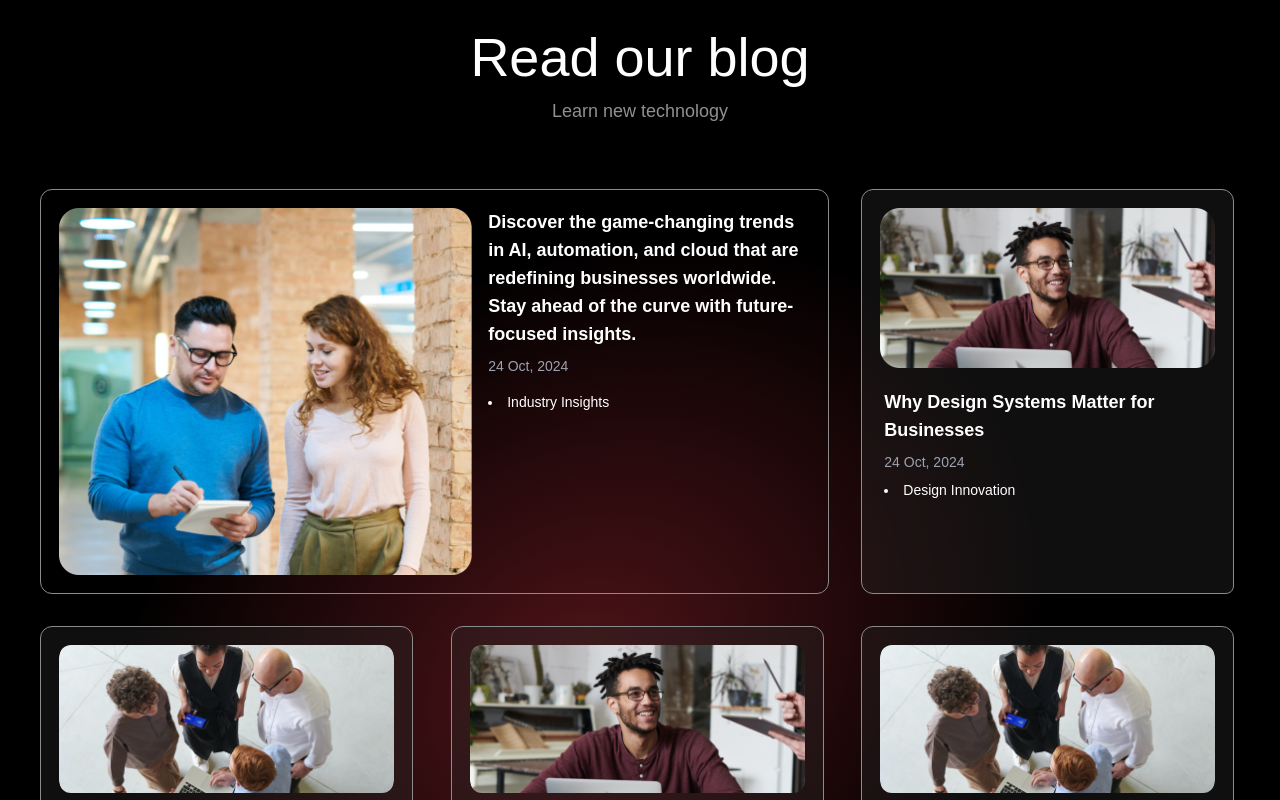
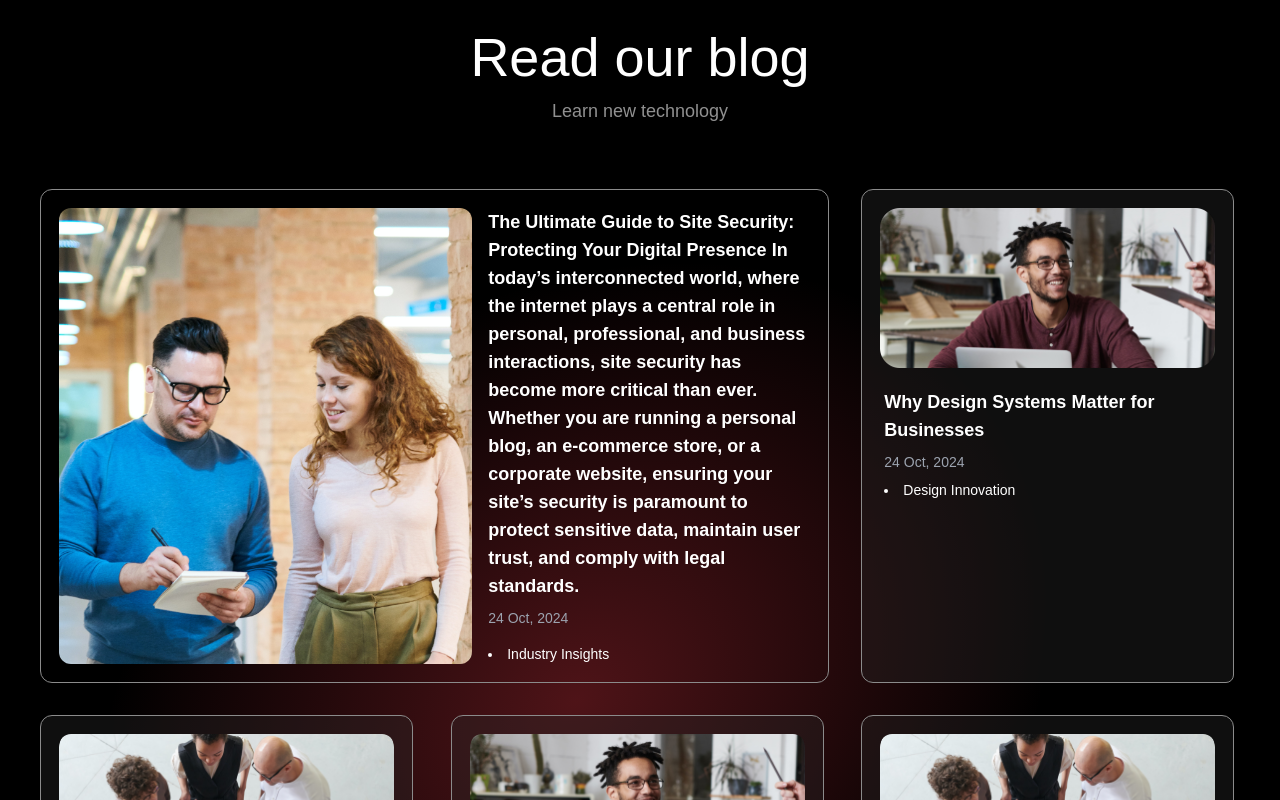
Before and after one commit to abhudi/zeplinix-nextt, a Next.js app: page / in a window 1280 px wide. Shown: the part 5449-6249 px from the top of the page. Built offline with nearby package versions, Linux system fonts and the light colour scheme.

Commit message:
blog content

```diff
--- a/app/components/Blogcards.tsx
+++ b/app/components/Blogcards.tsx
@@ -5,7 +5,7 @@ const blogs = [
   {
     id: 1,
     title:
-      "Discover the game-changing trends in AI, automation, and cloud that are redefining businesses worldwide. Stay ahead of the curve with future-focused insights.",
+      "The Ultimate Guide to Site Security: Protecting Your Digital Presence In today’s interconnected world, where the internet plays a central role in personal, professional, and business interactions, site security has become more critical than ever. Whether you are running a personal blog, an e-commerce store, or a corporate website, ensuring your site’s security is paramount to protect sensitive data, maintain user trust, and comply with legal standards.",
     author: "Abhishek Deshmukh",
     date: "24 Oct, 2024",
     category: "Industry Insights",
```
